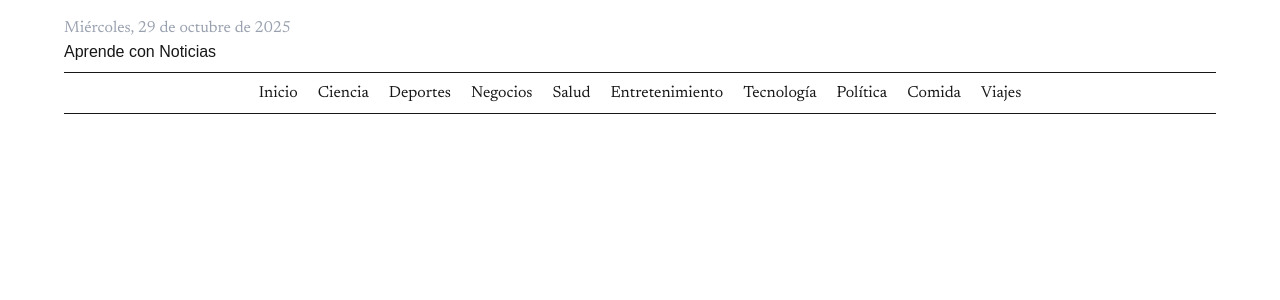
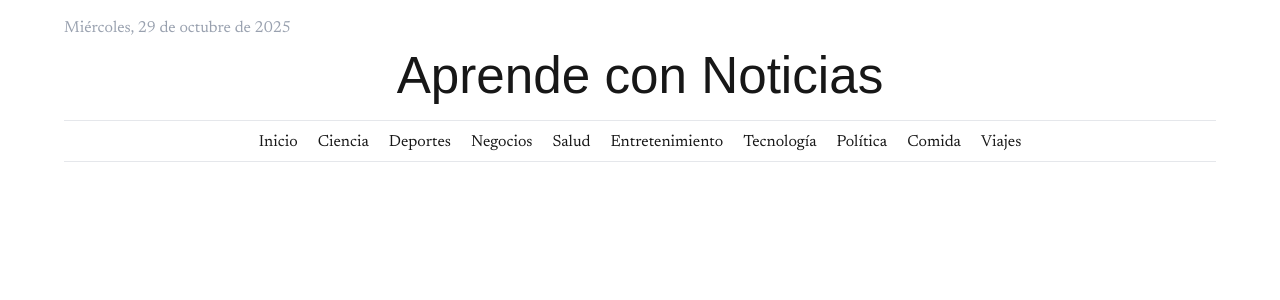
Before and after one commit to crystalafinch/learn-spanish-with-news, a Next.js app: page / in a window 1280 px wide. Shown: the top 300 px of the page. Built offline with nearby package versions, Linux system fonts and the light colour scheme; a web font is replaced by a local one.

Commit message:
Tweak header and navigation styles

```diff
--- a/src/app/components/header/Header.tsx
+++ b/src/app/components/header/Header.tsx
@@ -4,7 +4,9 @@ import DateComponent from "@components/date/Date";
 export default function Header() {
   return (
     <header className="mb-4">
-      <h1 className="font-display pt-10 pb-2">Aprende con Noticias</h1>
+      <h1 className="font-display grow text-[3.2em] leading-[1.1] text-center pt-12 pb-4">
+        Aprende con Noticias
+      </h1>
       <DateComponent className=" text-gray-400 absolute top-4" />
       <Navigation />
     </header>
--- a/src/app/components/navigation/Navigation.tsx
+++ b/src/app/components/navigation/Navigation.tsx
@@ -4,7 +4,7 @@ export default function Navigation() {
   const categories = Object.values(CATEGORIES).map((category) => category.es);
 
   return (
-    <nav className="border-y py-3">
+    <nav className="border-gray-200 dark:border-gray-700 border-y py-3">
       <ul className="flex justify-center gap-5">
         {categories.map((category) => (
           <li key={category} className="leading-none relative top-[0.03em]">
```
